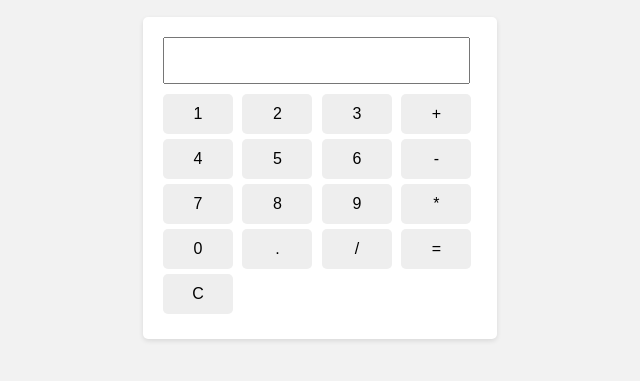
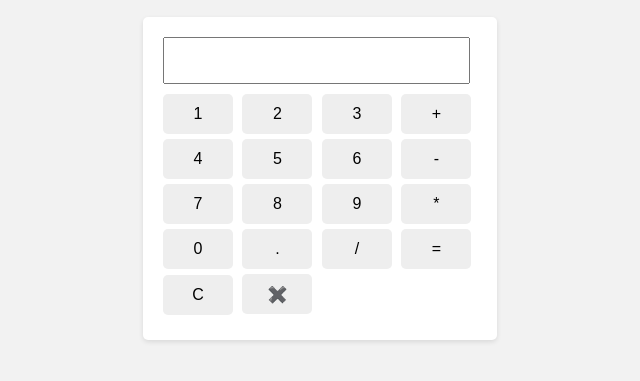
Before and after one commit to luisruro/practica-rama-merge, a plain HTML site: page index.html in a window 1280 px wide. Shown: the part 119-500 px from the top of the page, without its empty margins (320-960 px from the left). Drawn offline with Linux system fonts and the light colour scheme.

Commit message:
Se guardan los cambios

```diff
--- a/index.html
+++ b/index.html
@@ -36,6 +36,7 @@
         <input type="button" value="=" onclick="calcular()">
         <br>
         <input type="button" value="C" onclick="limpiarPantalla()">
+        <input type="button" value="✖️" onclick="deshacer()">
     </div>
 
     <script src="script.js"></script>
--- a/script.js
+++ b/script.js
@@ -11,3 +11,9 @@ function agregarALaPantalla(value) {
   function limpiarPantalla() {
     document.getElementById('pantalla').value = '';
   }
+
+  function deshacer(){
+    const valorPantalla = document.getElementById('pantalla').value;
+    const resultado = valorPantalla.substring(0, valorPantalla.length - 1);
+    document.getElementById('pantalla').value = resultado;
+  }
```
